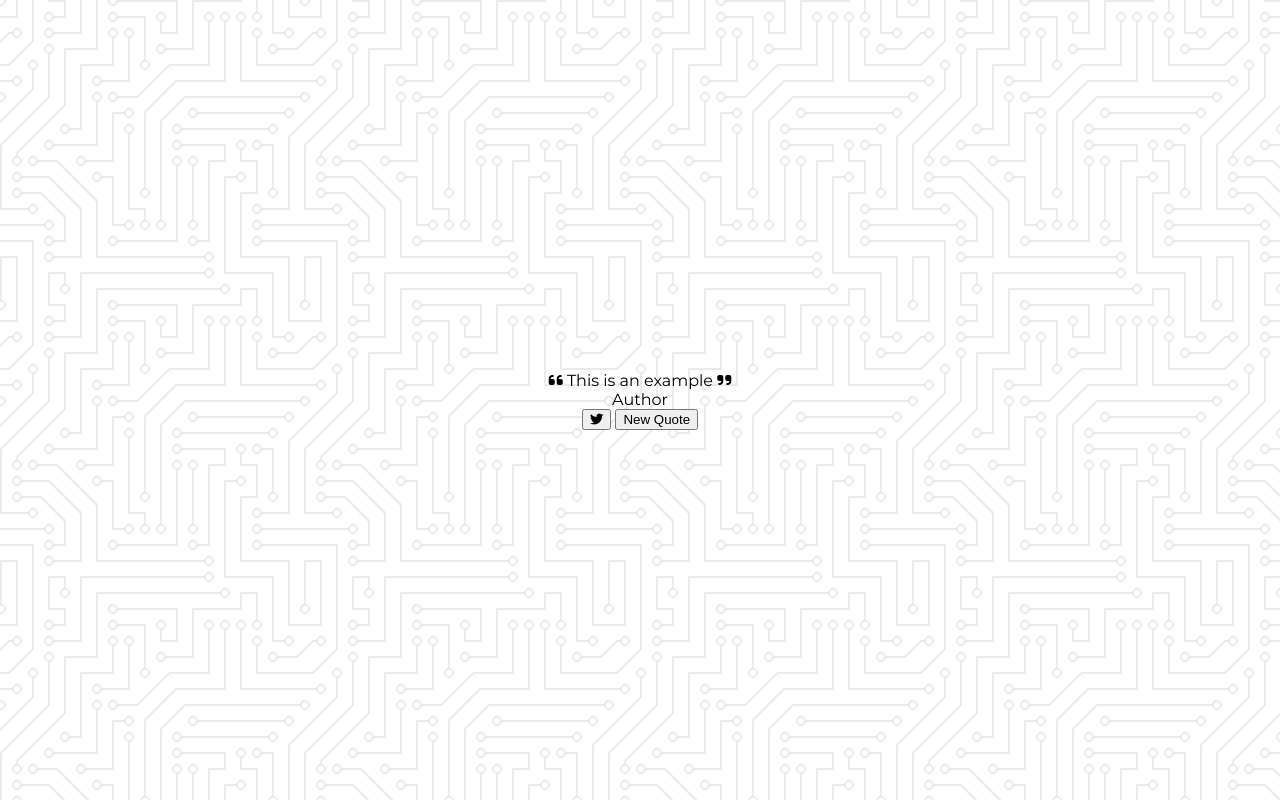
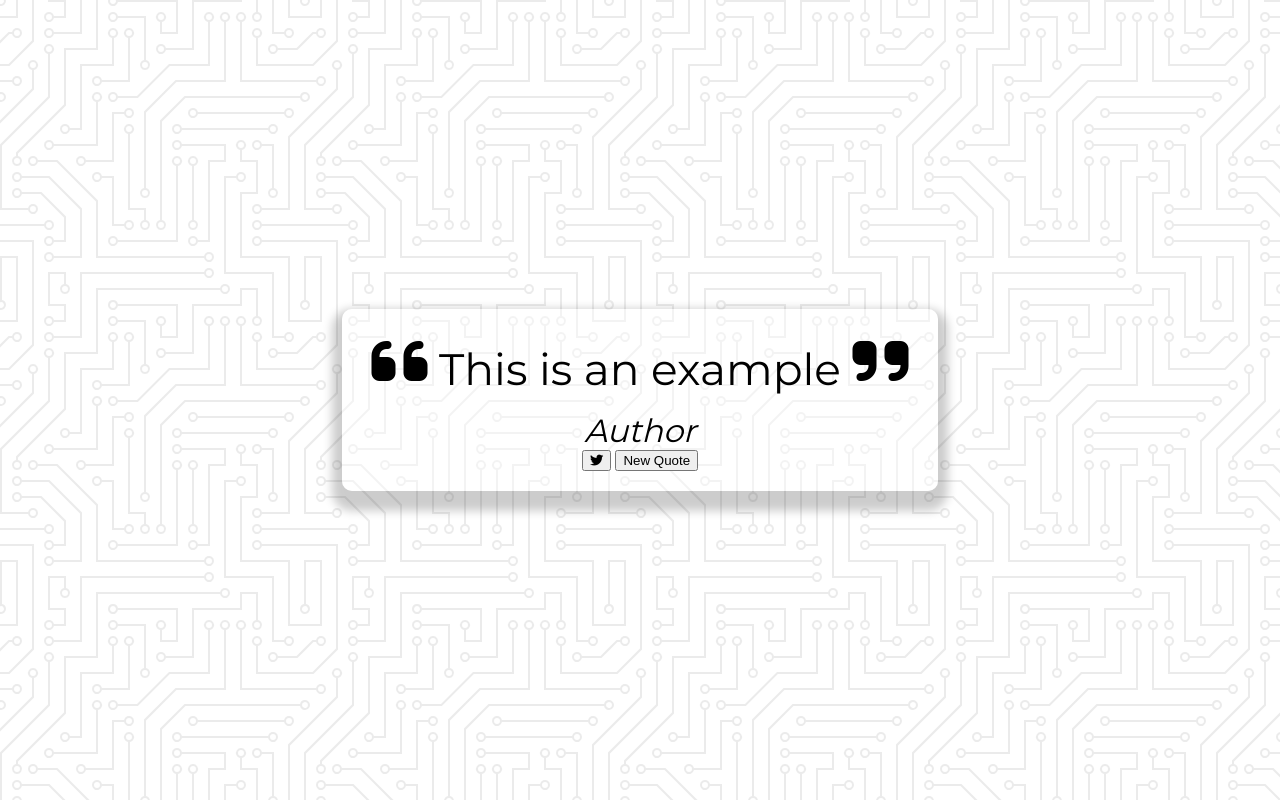
Before and after one commit to mgldmz/Quote-Generator, a plain HTML site: page index.html in a window 1280 px wide. Drawn offline with Linux system fonts and the light colour scheme.

Commit message:
added some css features

```diff
--- a/style.css
+++ b/style.css
@@ -17,3 +17,43 @@ display: flex;
 align-items: center;
 justify-content: center;
 }
+
+.quote-container{
+    width: auto;
+    max-width: 900px;
+    padding: 20px 30px;
+    border-radius: 10px;
+    background-color: rgba(255, 255, 255, 0.4);
+    box-shadow: 0 10px 10px 10px rgba(0, 0, 0, 0.2);
+}
+
+.quote-text{
+    font-size: 2.75rem;
+}
+
+.long-quote{
+    font-size: 2rem;
+}
+
+.fa-quote-left, .fa-quote-right {
+font-size: 4rem;
+}
+
+.quote-author{
+    margin-top: 15px;
+    font-size: 2rem;
+    font-weight: 400;
+    font-style: italic;
+}
+
+/*Media Query: Tablet or Smaller*/
+
+@media screen and (max-width: 1000px){
+    .quote-container{
+        margin: auto 10px;
+    }
+
+    .quote-text{
+        font-size: 2.5rem;
+    }
+}
```
